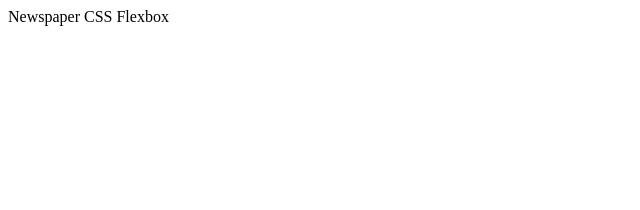
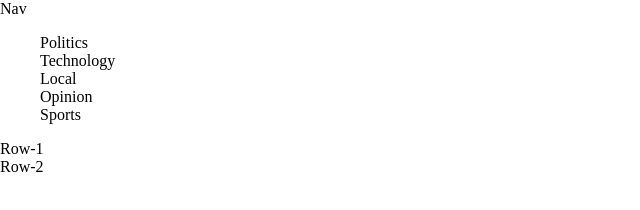
Before and after one commit to Spawn9986/Newspaper, a plain HTML site: page CSS Flexbox/index2.html in a window 1280 px wide. Shown: the whole page, without its empty margins (0-640 px from the left). Drawn offline with Linux system fonts and the light colour scheme.

Commit message:
progressing both the CSS Grid and CSS flexbox simultaneously

```diff
--- a/CSS Flexbox/index2.html
+++ b/CSS Flexbox/index2.html
@@ -1,12 +1,25 @@
 <!DOCTYPE html>
 <html lang="en">
-<head>
-    <meta charset="UTF-8">
-    <meta name="viewport" content="width=device-width, initial-scale=1.0">
-    <link rel="stylesheet" type="text/css" href="styles2.css"
+  <head>
+    <meta charset="UTF-8" />
+    <meta name="viewport" content="width=device-width, initial-scale=1.0" />
+    <link rel="stylesheet" type="text/css" href="styles2.css" />
     <title>Newspaper CSS Flexbox</title>
-</head>
-<body>
-
-</body>
+  </head>
+  <body>
+    <div class="newspaper">
+      <nav>
+        Nav
+        <ul>
+          <li>Politics</li>
+          <li>Technology</li>
+          <li>Local</li>
+          <li>Opinion</li>
+          <li>Sports</li>
+        </ul>
+      </nav>
+      <div class="row-1">Row-1</div>
+      <div class="row-2">Row-2</div>
+    </div>
+  </body>
 </html>
--- a/CSS Flexbox/styles2.css
+++ b/CSS Flexbox/styles2.css
@@ -0,0 +1,13 @@
+html {
+  box-sizing: border-box;
+}
+
+body {
+  padding: 0;
+  margin: 0;
+  min-height: 100vh;
+}
+
+ul {
+  list-style-type: none;
+}
--- a/CSS Grids/styles.css
+++ b/CSS Grids/styles.css
@@ -1,7 +1,17 @@
+html {
+  box-sizing: border-box;
+}
+
 body {
-  box-sizing: border-box;
   margin: 0;
   padding: 0;
+  min-height: 100vh;
+}
+
+*,
+*::before,
+*::after {
+  box-sizing: inherit;
 }
 
 ul {
@@ -13,7 +23,7 @@ ul {
 .newspaper {
   display: grid;
   grid-template-areas:
-    "header header header"
+    "nav nav nav"
     "row-1 row-1 row-1"
     "row-2 row-2 row-2";
   grid-template-columns: 1fr 2fr 1fr;
@@ -23,8 +33,8 @@ ul {
   background-color: orange;
 }
 
-.header {
-  grid-area: header;
+.nav {
+  grid-area: nav;
   background-color: green;
   padding: 5px;
 }
```
Also changed, not shown: Block Display/index3.html (deleted, +0 -12 lines), CSS Grids/index.html (+2 -4 lines), Block Display/styles3.css (deleted).
